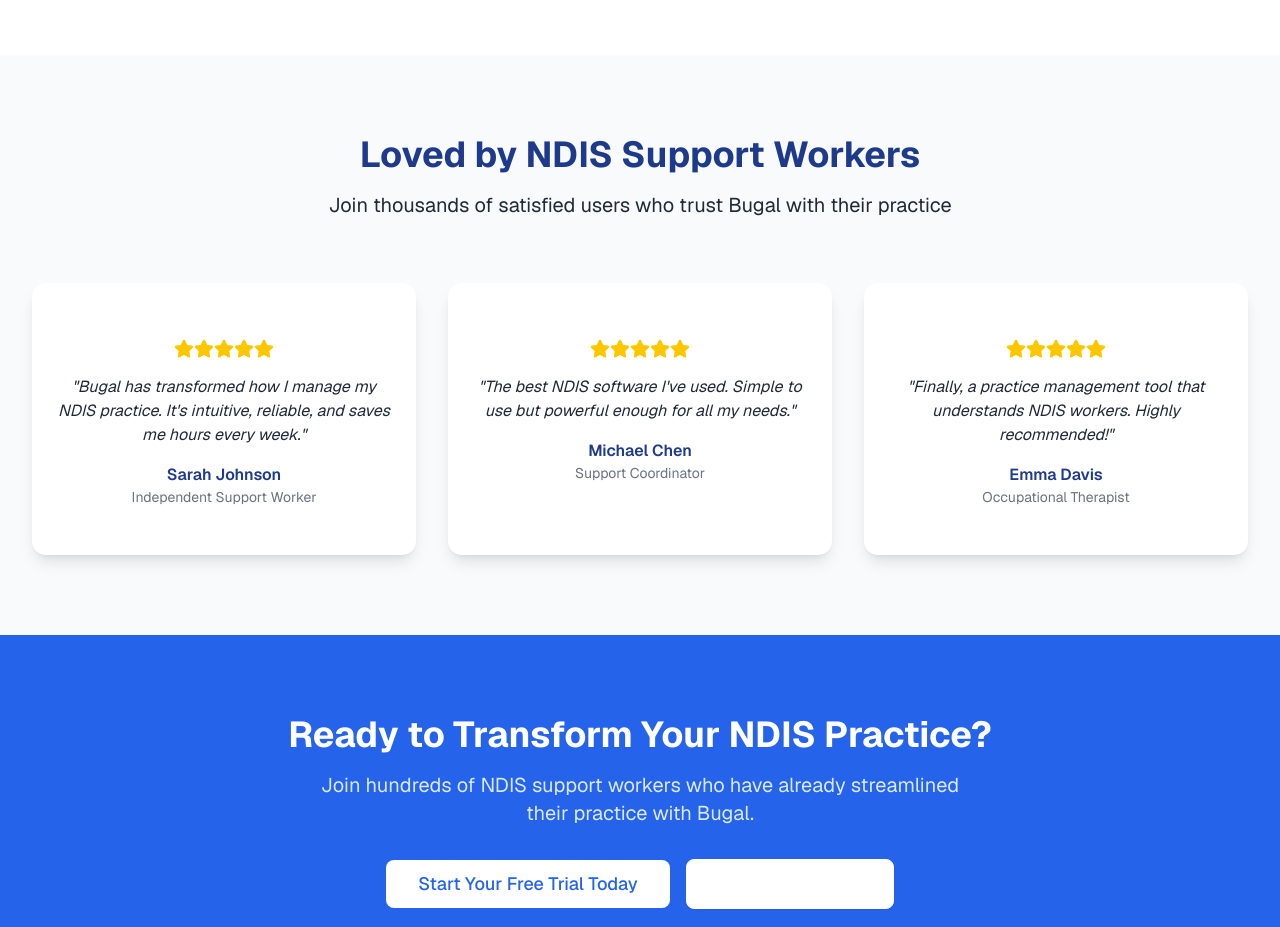
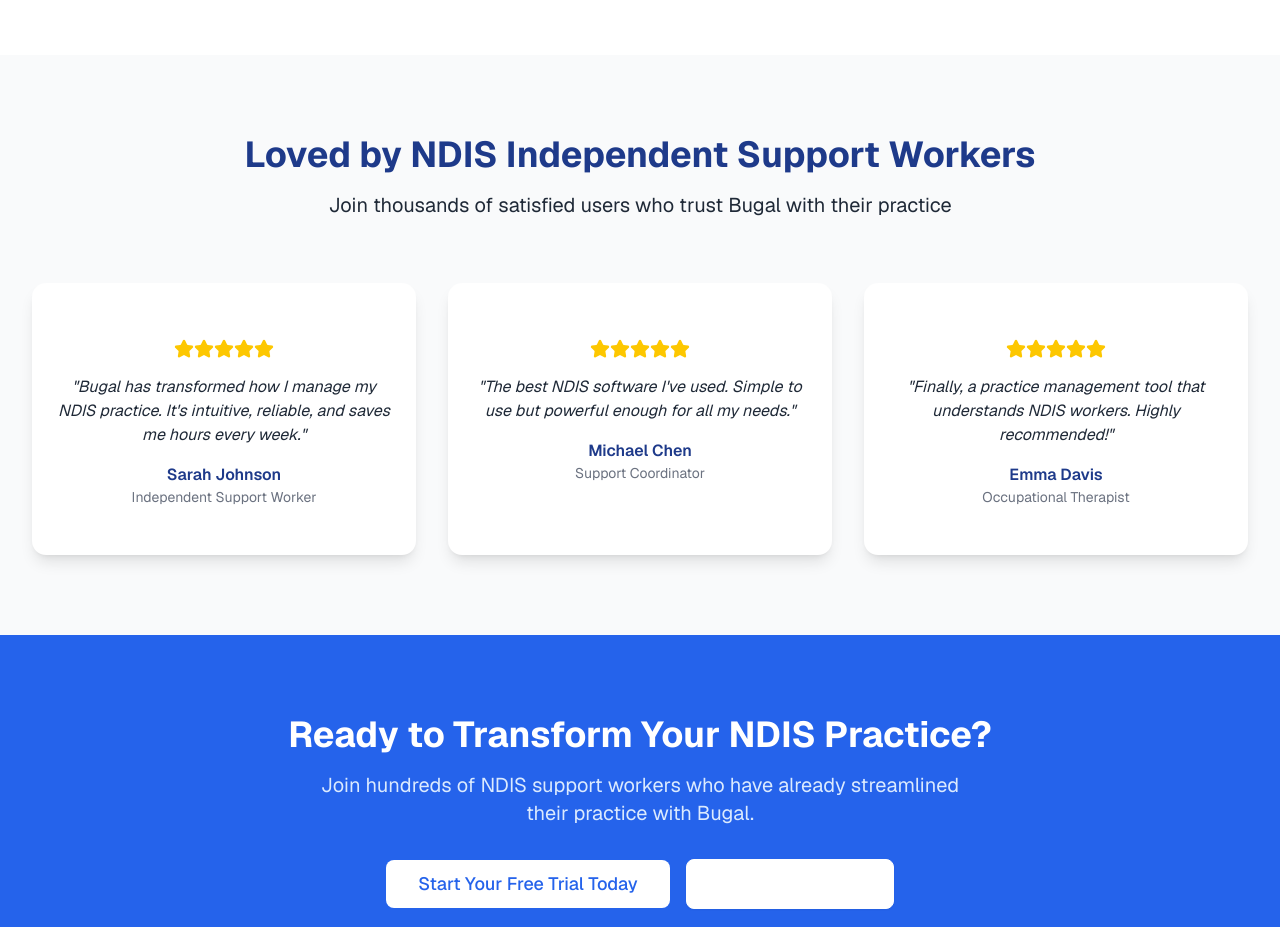
Before and after one commit to bugalsaas/Marketing, a Next.js app: page / in a window 1280 px wide. Shown: the part 1700-2627 px from the top of the page. Built offline with nearby package versions, Linux system fonts and the light colour scheme; no server answers; a web font is replaced by a local one.

Commit message:
feat: update testimonials section title to target Independent Support Workers

```diff
--- a/src/app/page.tsx
+++ b/src/app/page.tsx
@@ -156,7 +156,7 @@
         <div className="container mx-auto px-4 sm:px-6 lg:px-8">
           <div className="text-center mb-16">
             <h2 className="text-3xl sm:text-4xl font-bold text-[#1e3a8a] mb-4">
-              Loved by NDIS Support Workers
+              Loved by NDIS Independent Support Workers
             </h2>
             <p className="text-xl text-[#1f2937]">
               Join thousands of satisfied users who trust Bugal with their practice
```
